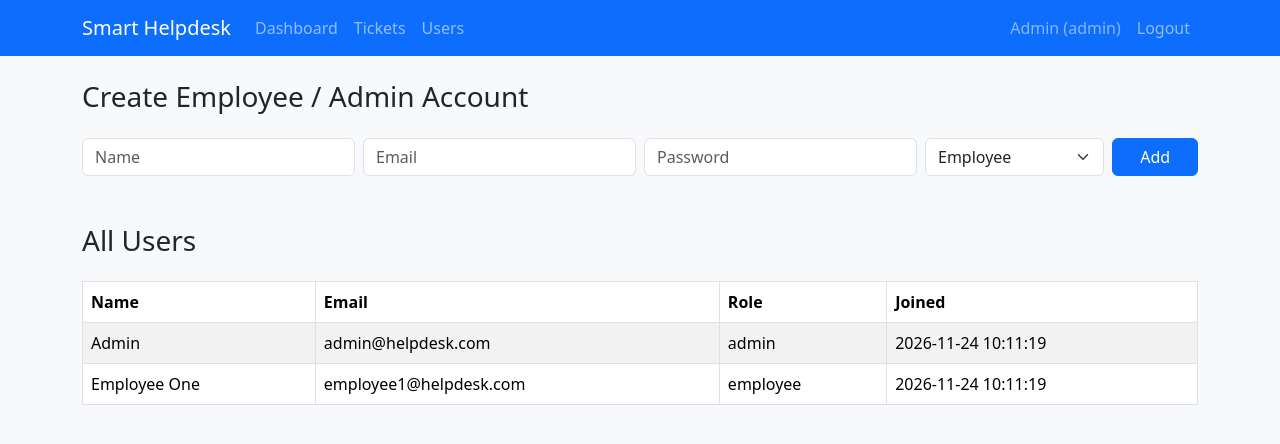
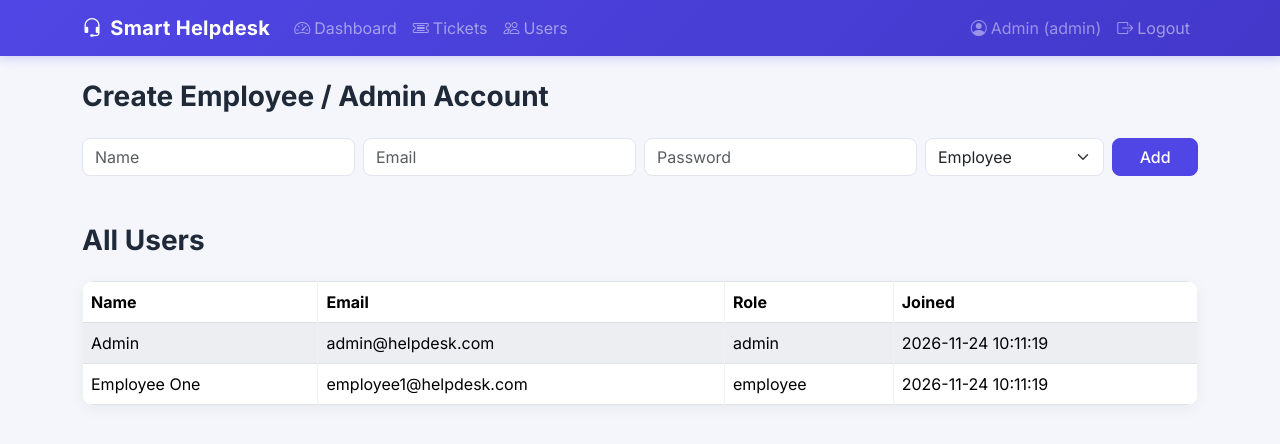
Before and after one commit to namngarg/smart-helpdesk-ticket-system, a PHP site: page /admin/manage_users.php in a window 1280 px wide. Shown: the top 444 px of the page. Run offline with PHP 8.4, Linux system fonts and the light colour scheme; a user stored in the database is signed in; data comes from the database, SQL or seed files in the repository.

Commit message:
Redesign UI with modern theme
Adds Inter font, Bootstrap Icons, a gradient navbar, card/table
shadows and rounded corners, polished badges, and a centered card
layout for login/register. Dashboard stat cards now use icons.

Co-Authored-By: Claude Sonnet 5 <noreply@anthropic.com>

```diff
--- a/assets/css/style.css
+++ b/assets/css/style.css
@@ -1,11 +1,150 @@
+:root {
+    --primary: #4f46e5;
+    --primary-dark: #4338ca;
+    --bg: #f4f6fb;
+    --card-bg: #ffffff;
+    --text: #1f2937;
+    --muted: #6b7280;
+    --radius: 12px;
+}
+
 body {
-    background-color: #f8f9fa;
+    background-color: var(--bg);
+    font-family: 'Inter', -apple-system, BlinkMacSystemFont, 'Segoe UI', sans-serif;
+    color: var(--text);
+}
+
+h3, h4, h5 {
+    font-weight: 700;
+}
+
+.navbar {
+    background: linear-gradient(135deg, var(--primary), var(--primary-dark)) !important;
+    box-shadow: 0 2px 10px rgba(79, 70, 229, 0.25);
+}
+
+.navbar-brand {
+    font-weight: 700;
+    letter-spacing: 0.3px;
+}
+
+.navbar .nav-link {
+    opacity: 0.9;
+}
+
+.navbar .nav-link:hover {
+    opacity: 1;
 }
 
 .card {
-    box-shadow: 0 1px 3px rgba(0, 0, 0, 0.1);
+    border: none;
+    border-radius: var(--radius);
+    box-shadow: 0 4px 16px rgba(15, 23, 42, 0.06);
+    transition: box-shadow 0.15s ease;
 }
 
-table td, table th {
+.card:hover {
+    box-shadow: 0 8px 24px rgba(15, 23, 42, 0.1);
+}
+
+.btn {
+    border-radius: 8px;
+    font-weight: 500;
+}
+
+.btn-primary {
+    background-color: var(--primary);
+    border-color: var(--primary);
+}
+
+.btn-primary:hover {
+    background-color: var(--primary-dark);
+    border-color: var(--primary-dark);
+}
+
+.badge {
+    font-weight: 500;
+    padding: 0.42em 0.75em;
+    border-radius: 50px;
+}
+
+.table {
+    background: var(--card-bg);
+    border-radius: var(--radius);
+    overflow: hidden;
+    box-shadow: 0 4px 16px rgba(15, 23, 42, 0.05);
+}
+
+.table thead {
+    background-color: #eef1f8;
+}
+
+.table td, .table th {
     vertical-align: middle;
+    border-color: #eef1f6 !important;
 }
+
+.table-striped > tbody > tr:nth-of-type(odd) > * {
+    background-color: #fafbfe;
+}
+
+.table-danger {
+    --bs-table-bg: #fff1f2;
+}
+
+.form-control, .form-select {
+    border-radius: 8px;
+    border: 1px solid #e2e5ec;
+}
+
+.form-control:focus, .form-select:focus {
+    border-color: var(--primary);
+    box-shadow: 0 0 0 0.2rem rgba(79, 70, 229, 0.15);
+}
+
+.auth-wrapper {
+    min-height: 100vh;
+    display: flex;
+    align-items: center;
+    justify-content: center;
+    background: linear-gradient(135deg, #eef1fb, #f8f5fb);
+}
+
+.auth-card {
+    width: 100%;
+    max-width: 400px;
+    background: var(--card-bg);
+    border-radius: var(--radius);
+    box-shadow: 0 10px 40px rgba(15, 23, 42, 0.1);
+    padding: 2.5rem;
+}
+
+.auth-card .auth-icon {
+    width: 56px;
+    height: 56px;
+    border-radius: 14px;
+    background: linear-gradient(135deg, var(--primary), var(--primary-dark));
+    color: #fff;
+    display: flex;
+    align-items: center;
+    justify-content: center;
+    font-size: 1.5rem;
+    margin: 0 auto 1rem;
+}
+
+.stat-card {
+    border-radius: var(--radius);
+    box-shadow: 0 4px 16px rgba(15, 23, 42, 0.06);
+    padding: 1.5rem;
+    background: var(--card-bg);
+}
+
+.stat-card .stat-value {
+    font-size: 2rem;
+    font-weight: 700;
+}
+
+.stat-card .stat-label {
+    color: var(--muted);
+    font-size: 0.9rem;
+}
--- a/includes/header.php
+++ b/includes/header.php
@@ -5,6 +5,8 @@
     <meta name="viewport" content="width=device-width, initial-scale=1.0">
     <title><?= isset($pageTitle) ? e($pageTitle) . ' - ' : '' ?>Smart Helpdesk</title>
     <link href="https://cdn.jsdelivr.net/npm/bootstrap@5.3.3/dist/css/bootstrap.min.css" rel="stylesheet">
+    <link href="https://cdn.jsdelivr.net/npm/bootstrap-icons@1.11.3/font/bootstrap-icons.css" rel="stylesheet">
+    <link href="https://fonts.googleapis.com/css2?family=Inter:wght@400;500;600;700&display=swap" rel="stylesheet">
     <link rel="stylesheet" href="../assets/css/style.css">
 </head>
 <body>
--- a/includes/navbar.php
+++ b/includes/navbar.php
@@ -1,21 +1,21 @@
-<nav class="navbar navbar-expand-lg navbar-dark bg-primary mb-4">
+<nav class="navbar navbar-expand-lg navbar-dark mb-4">
     <div class="container">
-        <a class="navbar-brand" href="#">Smart Helpdesk</a>
+        <a class="navbar-brand" href="#"><i class="bi bi-headset me-2"></i>Smart Helpdesk</a>
         <div class="navbar-nav">
             <?php if (current_role() === 'admin'): ?>
-                <a class="nav-link" href="../admin/dashboard.php">Dashboard</a>
-                <a class="nav-link" href="../admin/manage_tickets.php">Tickets</a>
-                <a class="nav-link" href="../admin/manage_users.php">Users</a>
+                <a class="nav-link" href="../admin/dashboard.php"><i class="bi bi-speedometer2 me-1"></i>Dashboard</a>
+                <a class="nav-link" href="../admin/manage_tickets.php"><i class="bi bi-ticket-detailed me-1"></i>Tickets</a>
+                <a class="nav-link" href="../admin/manage_users.php"><i class="bi bi-people me-1"></i>Users</a>
             <?php elseif (current_role() === 'employee'): ?>
-                <a class="nav-link" href="../employee/my_assigned.php">My Assigned Tickets</a>
+                <a class="nav-link" href="../employee/my_assigned.php"><i class="bi bi-list-check me-1"></i>My Assigned Tickets</a>
             <?php elseif (current_role() === 'user'): ?>
-                <a class="nav-link" href="../user/my_tickets.php">My Tickets</a>
-                <a class="nav-link" href="../user/create_ticket.php">New Ticket</a>
+                <a class="nav-link" href="../user/my_tickets.php"><i class="bi bi-ticket-detailed me-1"></i>My Tickets</a>
+                <a class="nav-link" href="../user/create_ticket.php"><i class="bi bi-plus-circle me-1"></i>New Ticket</a>
             <?php endif; ?>
         </div>
         <div class="navbar-nav ms-auto">
-            <span class="nav-link text-white-50"><?= e($_SESSION['name'] ?? '') ?> (<?= e(current_role()) ?>)</span>
-            <a class="nav-link" href="../auth/logout.php">Logout</a>
+            <span class="nav-link text-white-50"><i class="bi bi-person-circle me-1"></i><?= e($_SESSION['name'] ?? '') ?> (<?= e(current_role()) ?>)</span>
+            <a class="nav-link" href="../auth/logout.php"><i class="bi bi-box-arrow-right me-1"></i>Logout</a>
         </div>
     </div>
 </nav>
```
Also changed, not shown: admin/dashboard.php (+22 -12 lines), auth/login.php (+11 -4 lines), auth/register.php (+10 -3 lines).
